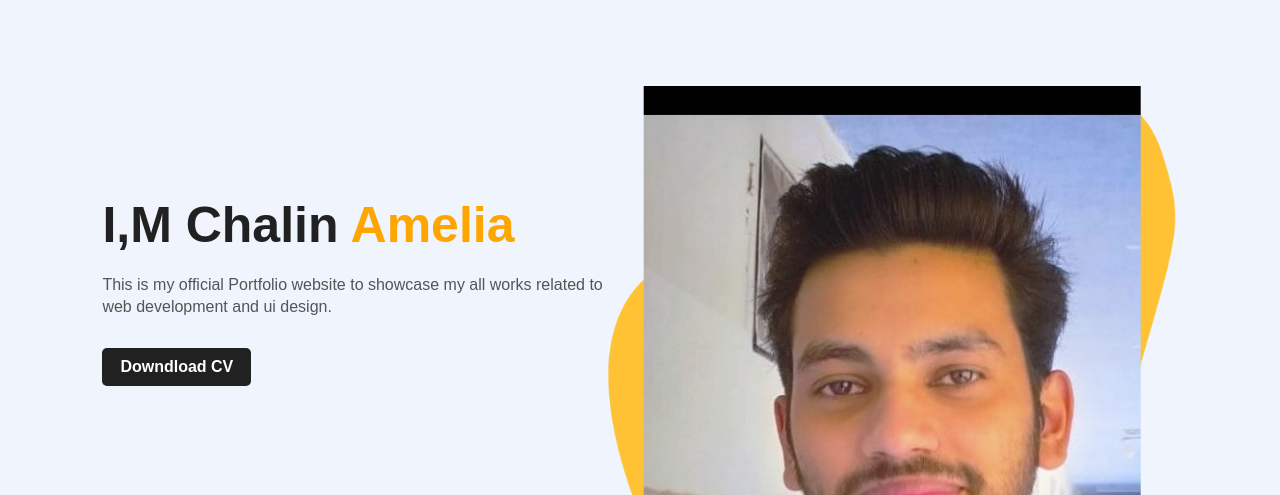
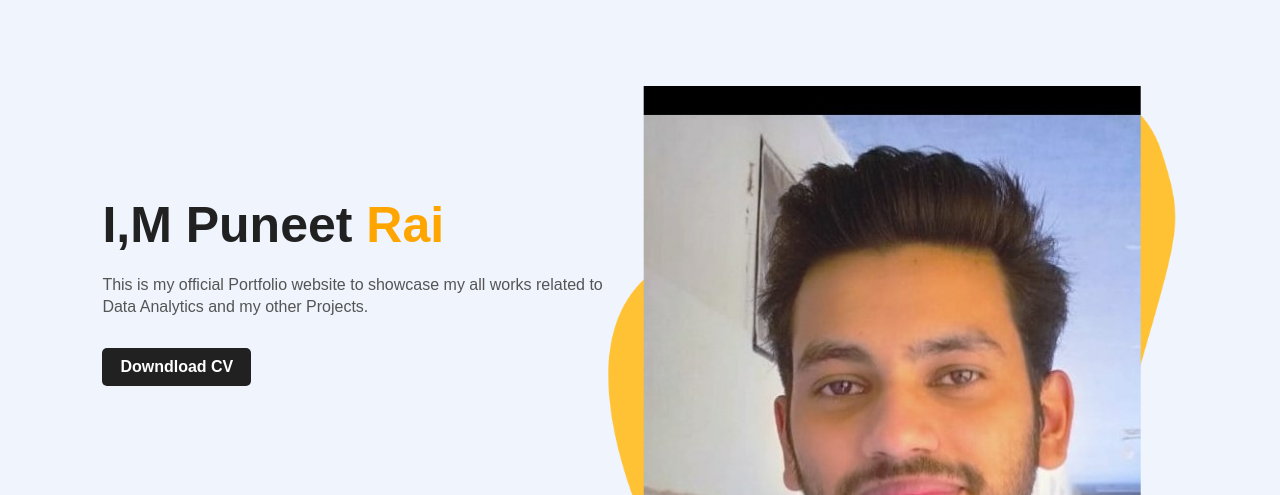
Before and after one commit to Puneetpotter/Portfoilo, a plain HTML site: page index.html in a window 1280 px wide. Shown: the part 74-569 px from the top of the page. Drawn offline with Linux system fonts and the light colour scheme.

Commit message:
Update index.html

```diff
--- a/index.html
+++ b/index.html
@@ -21,9 +21,9 @@
             </ul>
         </nav>
         <div class="detel">
-            <h1>I,M Chalin <span>Amelia</span></h1>
+            <h1>I,M Puneet <span>Rai</span></h1>
             <p>This is my official Portfolio website to showcase my
-                all works related to <br> web development and ui design. </p>
+                all works related to <br> Data Analytics and my other Projects. </p>
             <a href="#">Downdload CV</a>
         </div>
         <div class="images">
```
